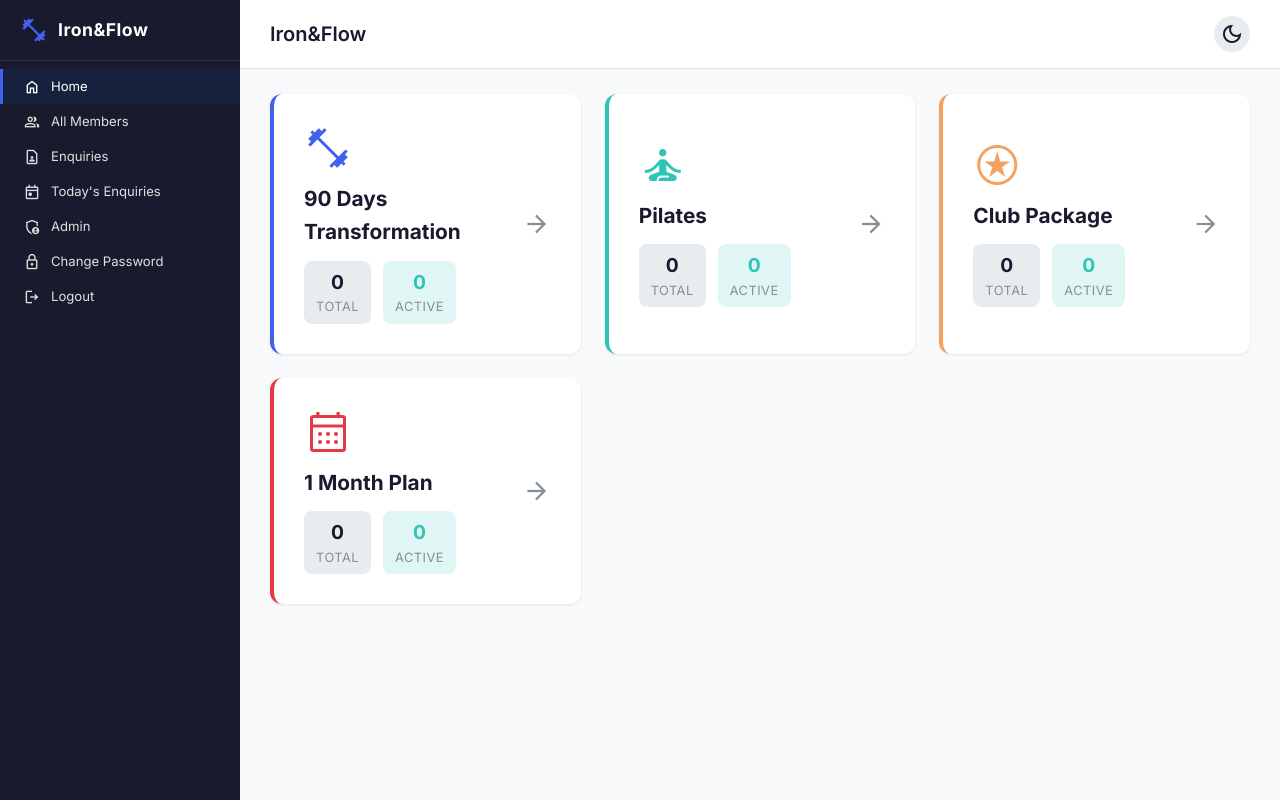
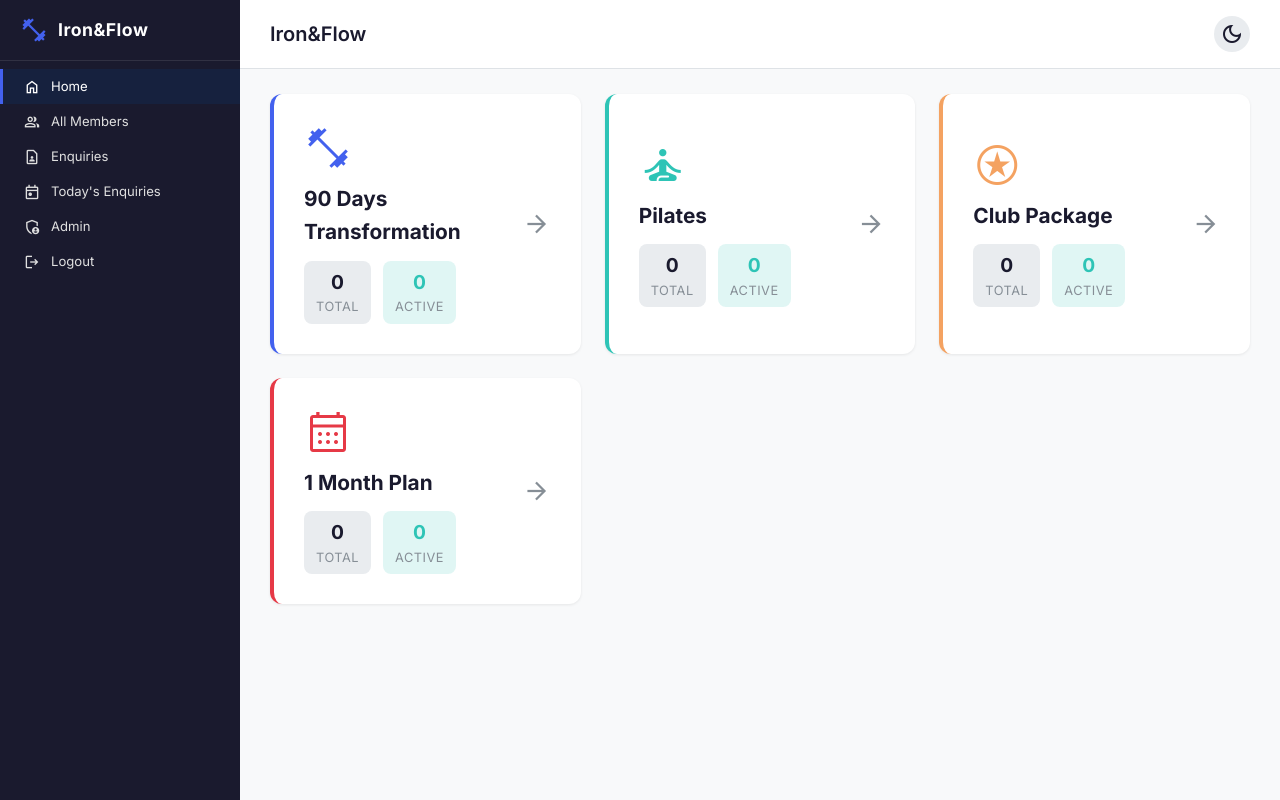
Before and after one commit to maay-h/iron-flow, a Flask app: page / in a window 1280 px wide. Run offline with Flask 3, Linux system fonts and the light colour scheme; the visitor is signed in with stand-in values (Sample User, id 1); data that the repository does not hold is empty.

Commit message:
Move admin password to code constant, remove change password page

```diff
--- /dev/null
+++ b/admin_password.txt
@@ -0,0 +1 @@
+newpass99
--- a/app.py
+++ b/app.py
@@ -38,6 +38,9 @@ db = SQLAlchemy(app)
 
 FIXED_EMAIL = "madhuryaraghavan@gmail.com"
 EMAIL_PASSWORD = os.environ.get("EMAIL_PASSWORD") or "rokn tifq dasy kqjq"
+
+# Admin portal password. Edit this value in the code and redeploy to change it.
+ADMIN_PASSWORD = os.environ.get("ADMIN_PASSWORD") or "ironflow@2026"
 
 
 class Setting(db.Model):
@@ -1045,7 +1048,7 @@ def category_download_members(category):
 
 @app.route("/api/check-setup")
 def check_setup():
-    return {"setup": bool(get_setting("app_password_hash"))}
+    return {"setup": bool(ADMIN_PASSWORD) or bool(get_setting("app_password_hash"))}
 
 
 @app.route("/api/send-otp", methods=["POST"])
@@ -1098,7 +1101,6 @@ def set_password_direct():
     if len(password) < 4:
         return {"success": False, "error": "Password too short"}, 400
     set_setting("app_password_hash", generate_password_hash(password))
-    save_plaintext_password(password)
     session["authenticated"] = True
     return {"success": True}
 
@@ -1107,6 +1109,9 @@ def set_password_direct():
 def verify_login():
     data = request.get_json()
     password = data.get("password", "")
+    if password == ADMIN_PASSWORD:
+        session["authenticated"] = True
+        return {"success": True}
     stored_hash = get_setting("app_password_hash")
     if stored_hash and check_password_hash(stored_hash, password):
         session["authenticated"] = True
@@ -1129,41 +1134,6 @@ def reset_password():
 def logout():
     session.pop("authenticated", None)
     return {"success": True}
-
-
-def save_plaintext_password(password):
-    try:
-        with open(os.path.join(app.root_path, "admin_password.txt"), "w") as f:
-            f.write(password)
-    except OSError:
-        pass
-
-
-@app.route("/change-password", methods=["GET", "POST"])
-@require_auth
-def change_password():
-    if request.method == "POST":
-        current = request.form.get("current_password", "")
-        new = request.form.get("new_password", "")
-        confirm = request.form.get("confirm_password", "")
-        stored_hash = get_setting("app_password_hash")
-        if not stored_hash or not check_password_hash(stored_hash, current):
-            flash("Current password is incorrect", "error")
-            return redirect(url_for("change_password"))
-        if len(new) < 4:
-            flash("New password must be at least 4 characters", "error")
-            return redirect(url_for("change_password"))
-        if new != confirm:
-            flash("New passwords do not match", "error")
-            return redirect(url_for("change_password"))
-        if new == current:
-            flash("New password must be different from the current one", "error")
-            return redirect(url_for("change_password"))
-        set_setting("app_password_hash", generate_password_hash(new))
-        save_plaintext_password(new)
-        flash("Password updated successfully", "success")
-        return redirect(url_for("change_password"))
-    return render_template("change_password.html")
 
 
 @app.route("/admin/setup-initial", methods=["GET", "POST"])
--- a/templates/base.html
+++ b/templates/base.html
@@ -79,10 +79,6 @@
                 <a href="{{ url_for('admin_panel') }}" class="nav-item{% if request.endpoint == 'admin_panel' %} active{% endif %}">
                     <span class="material-symbols-outlined">admin_panel_settings</span>
                     <span>Admin</span>
-                </a>
-                <a href="{{ url_for('change_password') }}" class="nav-item{% if request.endpoint == 'change_password' %} active{% endif %}">
-                    <span class="material-symbols-outlined">lock</span>
-                    <span>Change Password</span>
                 </a>
                 <a href="#" onclick="logout()" class="nav-item">
                     <span class="material-symbols-outlined">logout</span>
```
Also changed, not shown: templates/change_password.html (deleted, +0 -25 lines), 1 other file.
